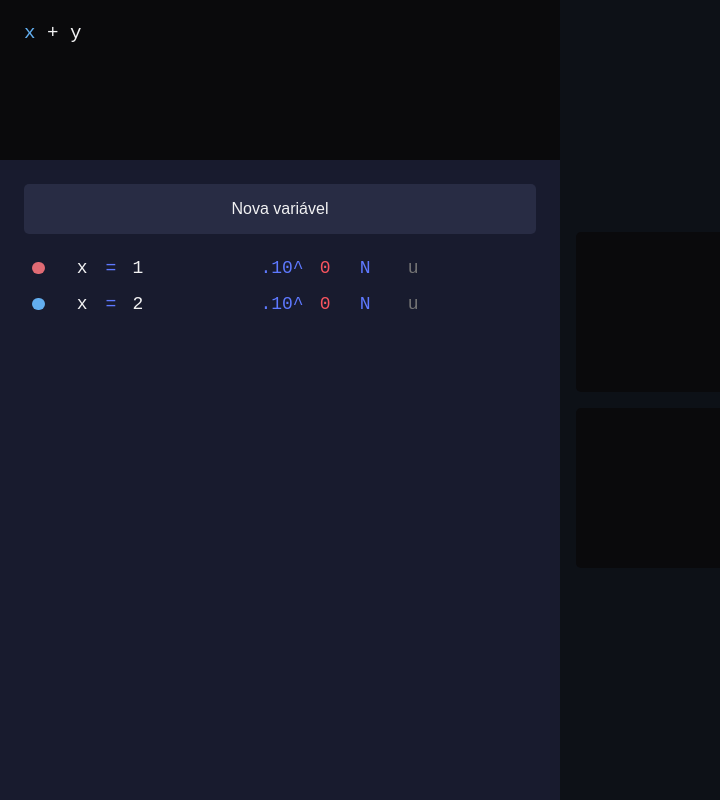
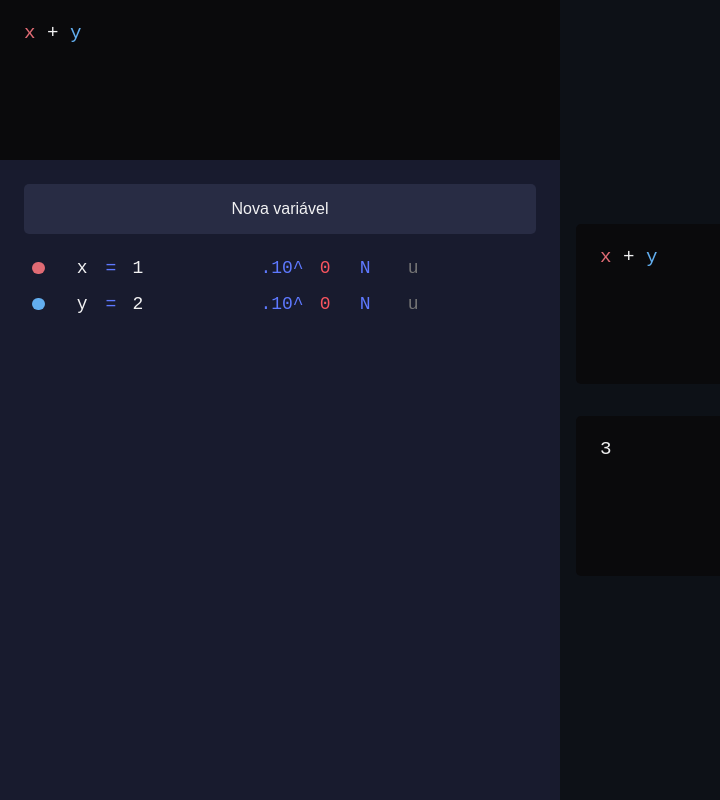
Before and after one commit to marcusvpires/algebra-system, a Next.js app: page /equation in a window 1280 px wide. Shown: the whole page, without its empty margins (0-720 px from the left). Built offline with nearby package versions, Linux system fonts and the light colour scheme.

Commit message:
dashboard

```diff
--- a/components/dashboard/index.tsx
+++ b/components/dashboard/index.tsx
@@ -1,108 +1,36 @@
 import * as S from './styled';
-import React, {
-  FunctionComponent,
-  useContext,
-  useEffect,
-  useState,
-} from 'react';
+import React, { FunctionComponent } from 'react';
 
-import { simplify, evaluate } from 'mathjs';
-import { context } from '../../pages/equation';
+import { Result, Colors } from '../../pages/equation';
 
-type Expression = {
-  simplify: {
-    value: string | null;
-    error: string | null;
-  };
-  evaluate: {
-    value: string | null;
-    error: string | null;
-  };
-};
+interface Props {
+  result: Result;
+  colors: Colors | unknown;
+}
 
-const updateExpession = (
-  equation: string,
-  method: (equation: string) => any
-) => {
-  try {
-    return {
-      value: simplify(equation as string).toString(),
-      error: null,
-    };
-  } catch (error) {
-    let message = 'erro desconhecido';
-    if (error instanceof Error) message = error.message;
-    console.warn(message);
-    return {
-      value: 'error',
-      error: message,
-    };
-  }
-};
-
-const errorMessage = (error: any) => {
-  let message = 'erro desconhecido';
-  if (error instanceof Error) message = error.message;
-  console.warn(message);
-  return message;
-};
-
-const Dashboard: FunctionComponent = (): JSX.Element => {
-  const [expression, setExpression] = useState<Expression>({
-    simplify: { value: '', error: null },
-    evaluate: { value: '', error: null },
-  });
-  const formula = useContext(context);
-  const equation = formula?.equation?.trim();
-
-  useEffect(() => {
-    if (expression && equation) {
-      const newExpression = expression;
-      let simplified;
-      try {
-        simplified = simplify(equation);
-        newExpression.simplify = {
-          value: simplified.toString(),
-          error: null,
-        };
-      } catch (error) {
-        newExpression.simplify = {
-          value: null,
-          error: errorMessage(error),
-        };
-      }
-      if (simplified) {
-        try {
-          const parameters = formula?.parms.reduce((acumulator, parm) => {
-            return { ...acumulator, [parm.letter]: parm.value };
-          }, {});
-          newExpression.evaluate = {
-            value: simplified.evaluate(parameters),
-            error: null,
-          };
-        } catch (error) {
-          newExpression.evaluate = {
-            value: null,
-            error: errorMessage(error),
-          };
-        }
-      }
-      console.log(equation);
-      console.log(newExpression);
-      setExpression(newExpression);
-    }
-  }, [formula]);
-
+const Dashboard: FunctionComponent<Props> = ({
+  result,
+  colors,
+}): JSX.Element => {
   return (
     <S.Wrapper>
-      <S.Simplify error={expression?.simplify?.error}>
-        {expression?.simplify?.error}
-        {expression?.simplify?.value}
-      </S.Simplify>
-      <S.Simplify error={expression?.evaluate?.error}>
-        {expression?.evaluate?.error}
-        {expression?.evaluate?.value}
-      </S.Simplify>
+      <S.Result error={!result?.simplified}>
+        {result?.simplified
+          ? result?.simplified
+              ?.toString()
+              .split('')
+              .map((char: string, index: number) => {
+                return (
+                  <S.Char key={index} color={(colors as any)[char]}>
+                    {char}
+                  </S.Char>
+                );
+              })
+          : 'erro'}
+      </S.Result>
+      <S.Result error={result?.error}>
+        {result?.evaluate ? result?.evaluate?.toString() : result?.error}
+      </S.Result>
     </S.Wrapper>
   );
 };
--- a/components/dashboard/styled.tsx
+++ b/components/dashboard/styled.tsx
@@ -2,20 +2,27 @@ import styled from 'styled-components';
 
 export const Wrapper = styled.section`
   flex-grow: 1;
+  display: flex;
+  flex-direction: column;
+  justify-content: stretch;
 `;
 
 interface SimplifyProps {
   error: boolean | any
 }
 
-export const Simplify = styled.div<SimplifyProps>`
+export const Result = styled.div<SimplifyProps>`
   background-color: #0a0a0c;
   border-radius: 5px;
   margin: 1rem;
   padding: 1.5rem;
   height: 10rem;
-  width: 50%;
+  width: auto;
   font-size: ${props => props.error ? 'medium' : 'larger'};
+  border: ${props => props.error ? '2px solid #e06b74' : 'none'};
   color: #f1f1f2;
-  border: ${props => props.error ? '2px solid #e06b74' : 'none'};
 `
+
+export const Char = styled.span`
+  color: ${props => props.color ? props.color : 'inherit'};
+`
--- a/pages/equation.tsx
+++ b/pages/equation.tsx
@@ -5,6 +5,7 @@ import React, {
   useState,
 } from 'react';
 import styled from 'styled-components';
+import { parse, simplify, string } from 'mathjs';
 
 import Parameters from '../components/Parameters';
 import Equation from '../components/equation';
@@ -38,9 +39,21 @@ export type Parm = {
   unity: string | undefined;
 };
 
+export type Result = {
+  simplified: string | number | undefined;
+  evaluate: string | number | undefined;
+  error: string | null;
+};
+
+export type Colors = {
+  [key: string]: string;
+};
+
 interface Formula {
   equation: string;
   parms: Parm[];
+  result: Result;
+  colors: Colors | unknown;
 }
 
 export const context = createContext<Formula | undefined>(undefined);
@@ -76,16 +89,63 @@ const EquationPage: FunctionComponent = (): JSX.Element => {
       },
       {
         color: '#62aeef',
-        letter: 'x',
+        letter: 'y',
         value: 2,
         base10: 0,
         unity: undefined,
       },
     ],
+    colors: { x: '#e06b74', y: '#62aeef' },
+    result: {
+      simplified: 'x + y',
+      evaluate: 3,
+      error: null,
+    },
   });
 
-  const handleEquation = (event: ChangeEvent<HTMLTextAreaElement>) =>
-    setFormula({ ...formula, equation: event.target.value });
+  const calculate = (equation: string, parms: Parm[]) => {
+    const variables = parms.reduce((acumulator, parm) => {
+      return { ...acumulator, [parm.letter]: parm.value };
+    }, {});
+    let errorMessage = null;
+    let expression;
+    let simplified;
+    let evaluate;
+    try {
+      expression = parse(equation);
+      simplified = simplify(expression);
+      evaluate = simplified.evaluate(variables);
+    } catch (error) {
+      errorMessage = 'erro desconhecido';
+      if (error instanceof Error) errorMessage = error.message;
+      console.warn(errorMessage);
+    }
+    console.table({
+      simplified: simplified?.toString(),
+      evaluate: evaluate,
+      error: errorMessage,
+    });
+    return {
+      simplified: simplified?.toString(),
+      evaluate: evaluate,
+      error: errorMessage,
+    };
+  };
+
+  const setColors = (parms: Parm[]) => {
+    return parms.reduce((acumulator, parm) => {
+      return { ...acumulator, [parm.letter as keyof Colors]: parm.color };
+    });
+  };
+
+  const handleEquation = (event: ChangeEvent<HTMLTextAreaElement>) => {
+    setFormula({
+      parms: formula.parms,
+      equation: event.target.value,
+      result: calculate(event.target.value, formula.parms),
+      colors: formula.colors,
+    });
+  };
 
   const handleEdit = (index: number, event: ChangeEvent<HTMLInputElement>) => {
     const newParms = formula.parms.map((parm, i) => {
@@ -97,13 +157,21 @@ const EquationPage: FunctionComponent = (): JSX.Element => {
       }
       return parm;
     });
-    setFormula({ equation: formula.equation, parms: newParms });
+    setFormula({
+      equation: formula.equation,
+      parms: newParms,
+      result: calculate(formula.equation, newParms),
+      colors: setColors(newParms),
+    });
   };
 
   const handleNew = () => {
+    const newParms = [...formula.parms, defaultParm()];
     setFormula({
       equation: formula.equation,
-      parms: [...formula.parms, defaultParm()],
+      parms: newParms,
+      result: formula.result,
+      colors: setColors(newParms),
     });
   };
 
@@ -121,7 +189,7 @@ const EquationPage: FunctionComponent = (): JSX.Element => {
             handleNew={handleNew}
           />
         </RightContainer>
-        <Dashboard />
+        <Dashboard result={formula.result} colors={formula.colors} />
       </context.Provider>
     </Wrapper>
   );
```
